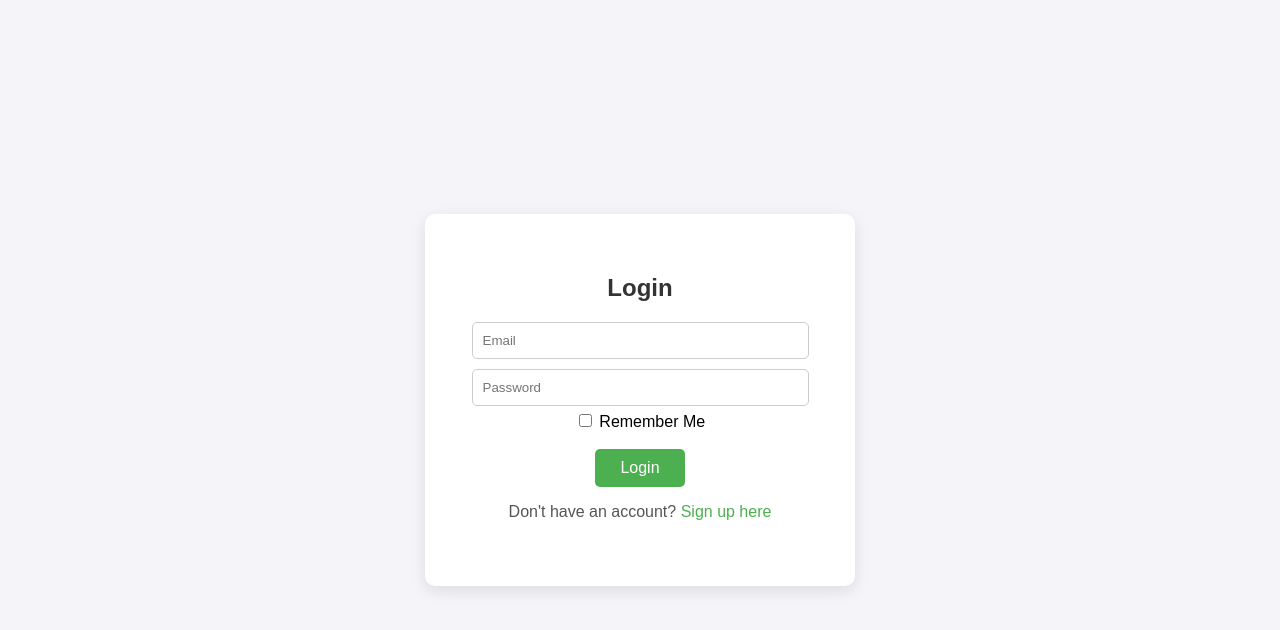
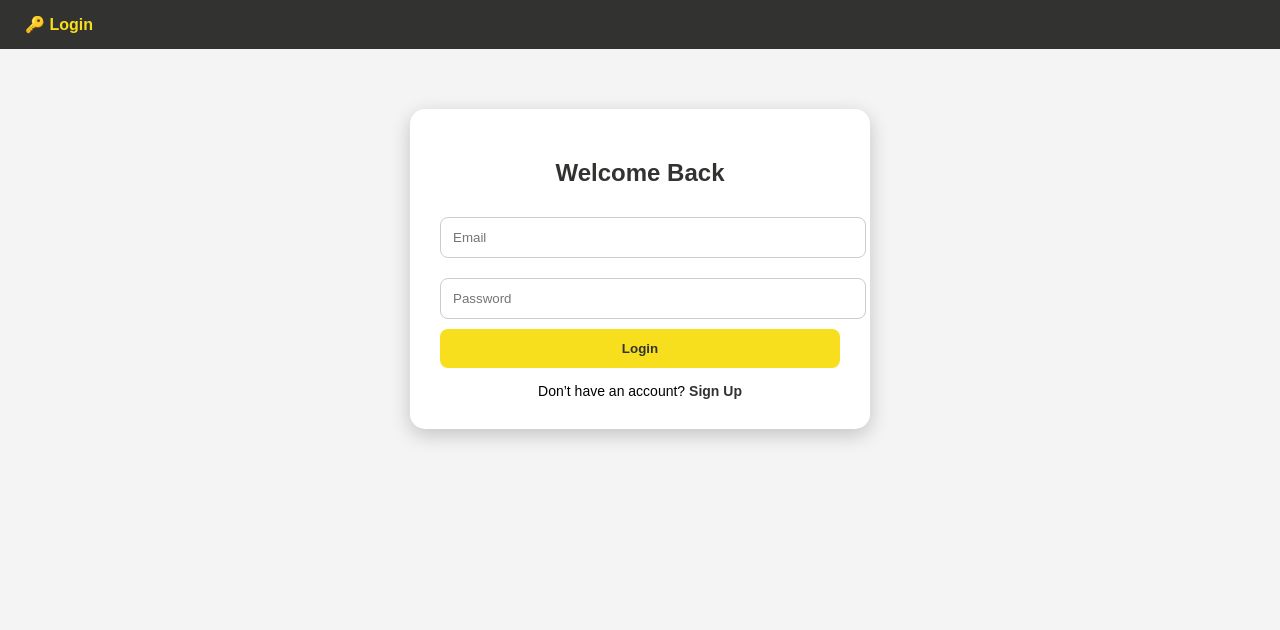
Before and after one commit to Chharid/chharis-website, a plain HTML site: page login.html in a window 1280 px wide. Drawn offline with Linux system fonts and the light colour scheme.

Commit message:
Add files via upload

```diff
--- a/login.html
+++ b/login.html
@@ -1,19 +1,79 @@
 <!DOCTYPE html>
-<html>
+<html lang="en">
 <head>
-  <title>Login</title>
-  <link rel="stylesheet" href="style.css">
+  <title>Login - M Haris</title>
+  <meta name="viewport" content="width=device-width, initial-scale=1.0">
+  <style>
+    body {
+      font-family: Arial, sans-serif;
+      background: #f4f4f4;
+      margin: 0;
+      padding: 0;
+    }
+    nav {
+      background: #323330;
+      padding: 15px 25px;
+      color: #f7df1e;
+      font-weight: bold;
+    }
+    .container {
+      max-width: 400px;
+      margin: 60px auto;
+      background: white;
+      padding: 30px;
+      border-radius: 15px;
+      box-shadow: 0px 6px 20px rgba(0,0,0,0.2);
+    }
+    h2 {
+      text-align: center;
+      margin-bottom: 20px;
+      color: #323330;
+    }
+    input {
+      width: 100%;
+      padding: 12px;
+      margin: 10px 0;
+      border: 1px solid #ccc;
+      border-radius: 8px;
+    }
+    button {
+      width: 100%;
+      background: #f7df1e;
+      color: #323330;
+      border: none;
+      padding: 12px;
+      border-radius: 8px;
+      font-weight: bold;
+      cursor: pointer;
+      transition: 0.3s;
+    }
+    button:hover {
+      background: #ddd;
+    }
+    .link {
+      text-align: center;
+      margin-top: 15px;
+      font-size: 14px;
+    }
+    .link a {
+      color: #323330;
+      text-decoration: none;
+      font-weight: bold;
+    }
+  </style>
 </head>
 <body>
+  <nav>🔑 Login</nav>
   <div class="container">
-    <h2>Login</h2>
-    <form action="/login" method="POST">
-      <input type="email" name="email" placeholder="Email" required><br>
-      <input type="password" name="password" placeholder="Password" required><br>
-      <label><input type="checkbox" name="remember"> Remember Me</label><br><br>
+    <h2>Welcome Back</h2>
+    <form>
+      <input type="email" placeholder="Email" required>
+      <input type="password" placeholder="Password" required>
       <button type="submit">Login</button>
     </form>
-    <p>Don't have an account? <a href="signup.html">Sign up here</a></p>
+    <div class="link">
+      Don’t have an account? <a href="signup.html">Sign Up</a>
+    </div>
   </div>
 </body>
 </html>
```
Also changed, not shown: index.html (+29 -19 lines), signup.html (+70 -36 lines).
